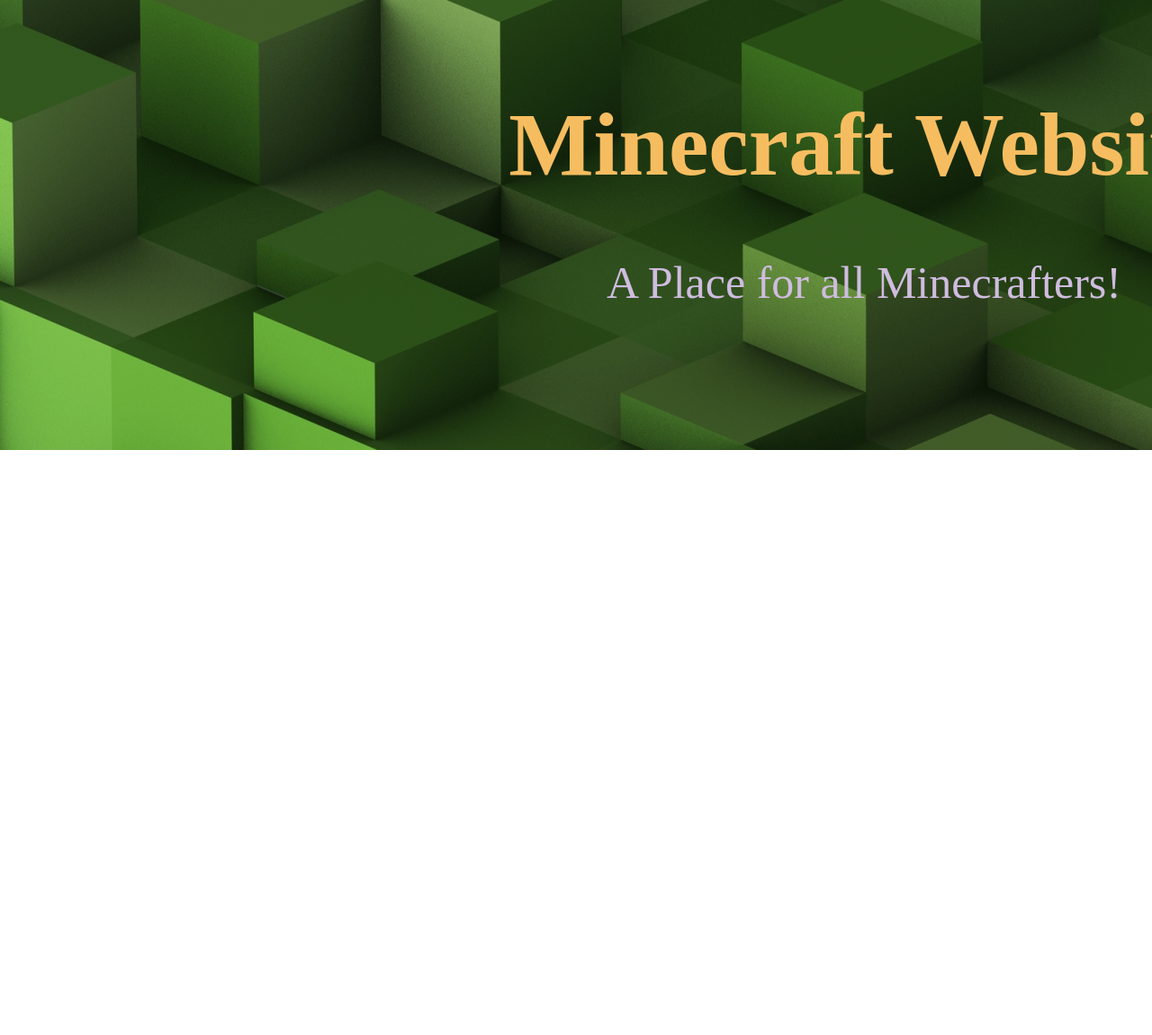
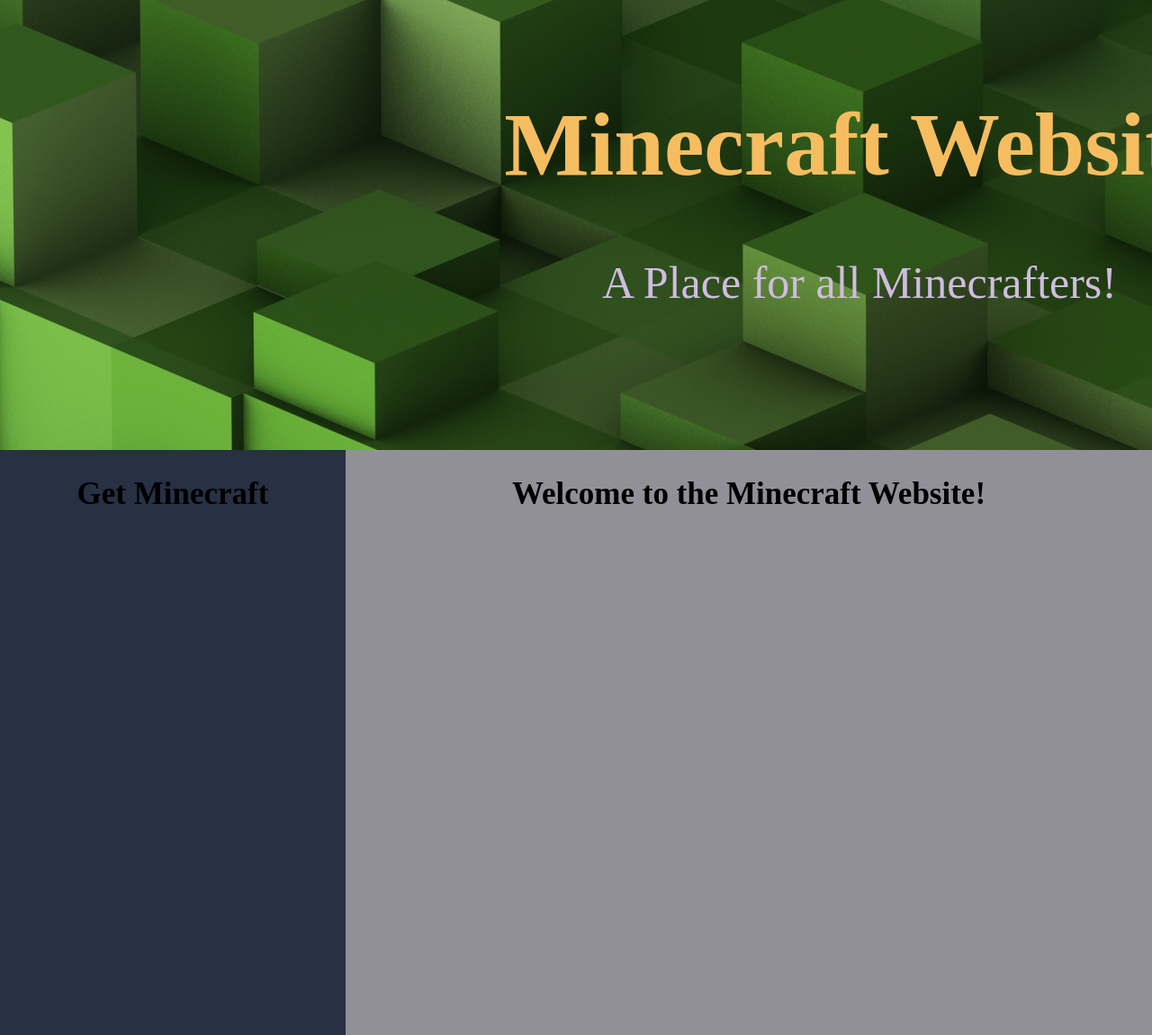
Before and after one commit to FazeDiamond/Minecraft-Website, a PHP site: page / in a window 1280 px wide; the page is wider, and only the part inside the window is pictured. Shown: the part 100-1250 px from the top of that part at 90% size. Before the commit the page ends 600 px from the top of that part, so only its background shows below. Run offline with PHP 8.4, Linux system fonts and the light colour scheme; some web fonts are replaced.

Commit message:
Update Alpha 0.001

```diff
--- a/index.html
+++ b/index.php
@@ -4,6 +4,7 @@
     <meta charset="utf-8">
     <link rel="stylesheet" href="master.css">
     <link href='https://fonts.googleapis.com/css?family=Stalinist One' rel='stylesheet'>
+    <link rel="shortcut icon" href="Minecraft.jpg">
     <title>Minecraft Website</title>
   </head>
   <body>
@@ -18,6 +19,13 @@
         <h1 class="title">Minecraft Website</h1>
         <p class="mdescrip">A Place for all Minecrafters!</p>
     </div>
-
+    <div class="row">
+      <div class="side">
+          <h2 class="sidetitle">Get Minecraft</h2>
+      </div>
+      <div class="main">
+          <h2 class="maintitle">Welcome to the Minecraft Website!</h2>
+      </div>
+    </div>
   </body>
 </html>
--- a/master.css
+++ b/master.css
@@ -15,7 +15,7 @@
 }
 .header
 {
-  width: 1920px;
+  width: 1910px;
   height: 500px;
   background-image: url('header.jpg');
   background-repeat: no-repeat;
@@ -35,7 +35,7 @@
 .navbar
 {
   background-color: #283044ff;
-  width: 1920px;
+  width: 1910px;
   height: 100px;
 }
 .button
@@ -55,3 +55,30 @@
   border-color: #919098ff;
   background-color: #972d07ff;
 }
+.row
+{
+  display: flex;
+  flex-wrap: wrap;
+}
+.side
+{
+  flex: 30%;
+  height: 650px;
+  background-color: #283044ff;
+}
+.main
+{
+  flex: 70%;
+  background-color: #919098ff;
+  height: 650px;
+}
+.sidetitle
+{
+  text-align: center;
+  font-size: 35px;
+}
+.maintitle
+{
+  text-align: center;
+  font-size: 35px;
+}
```
